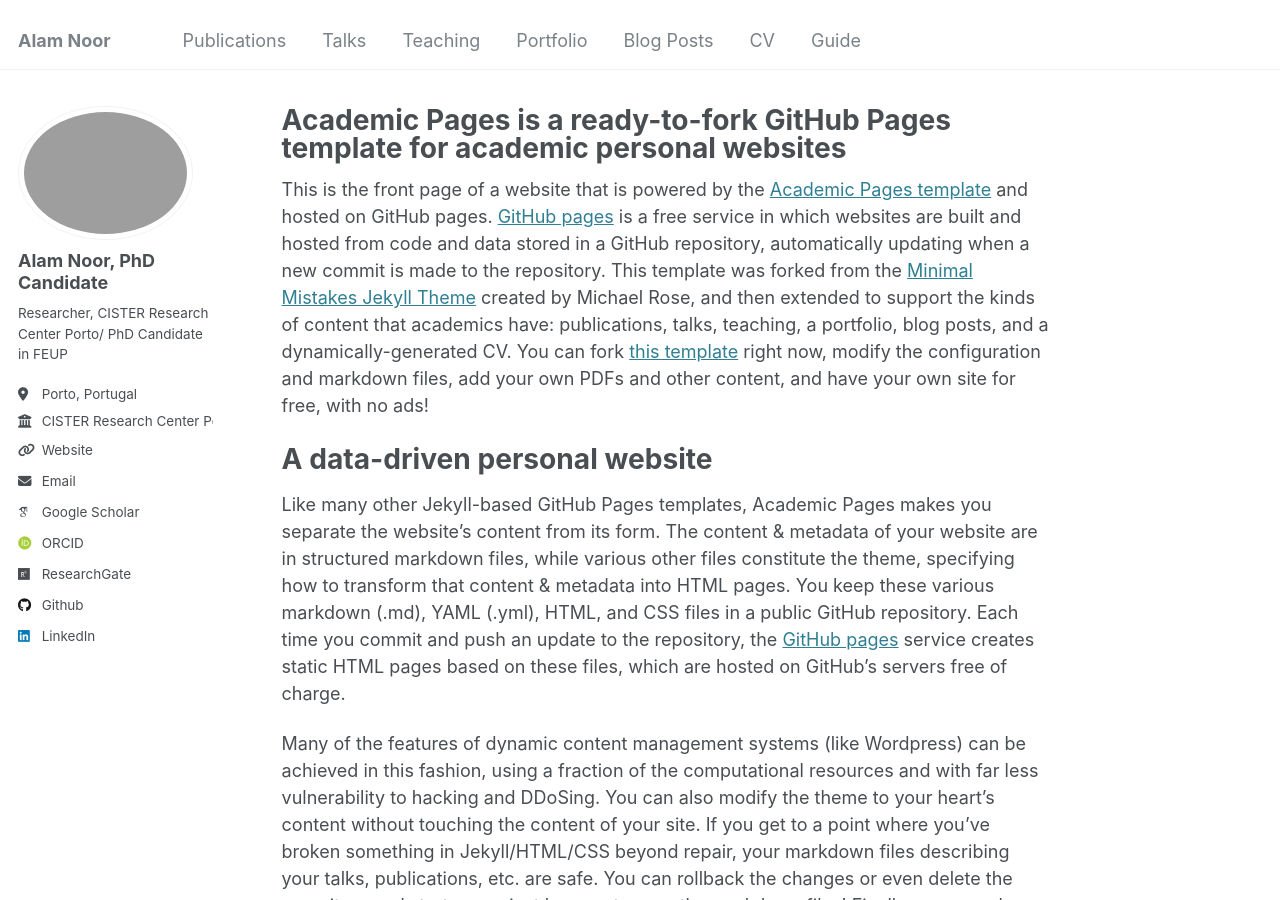
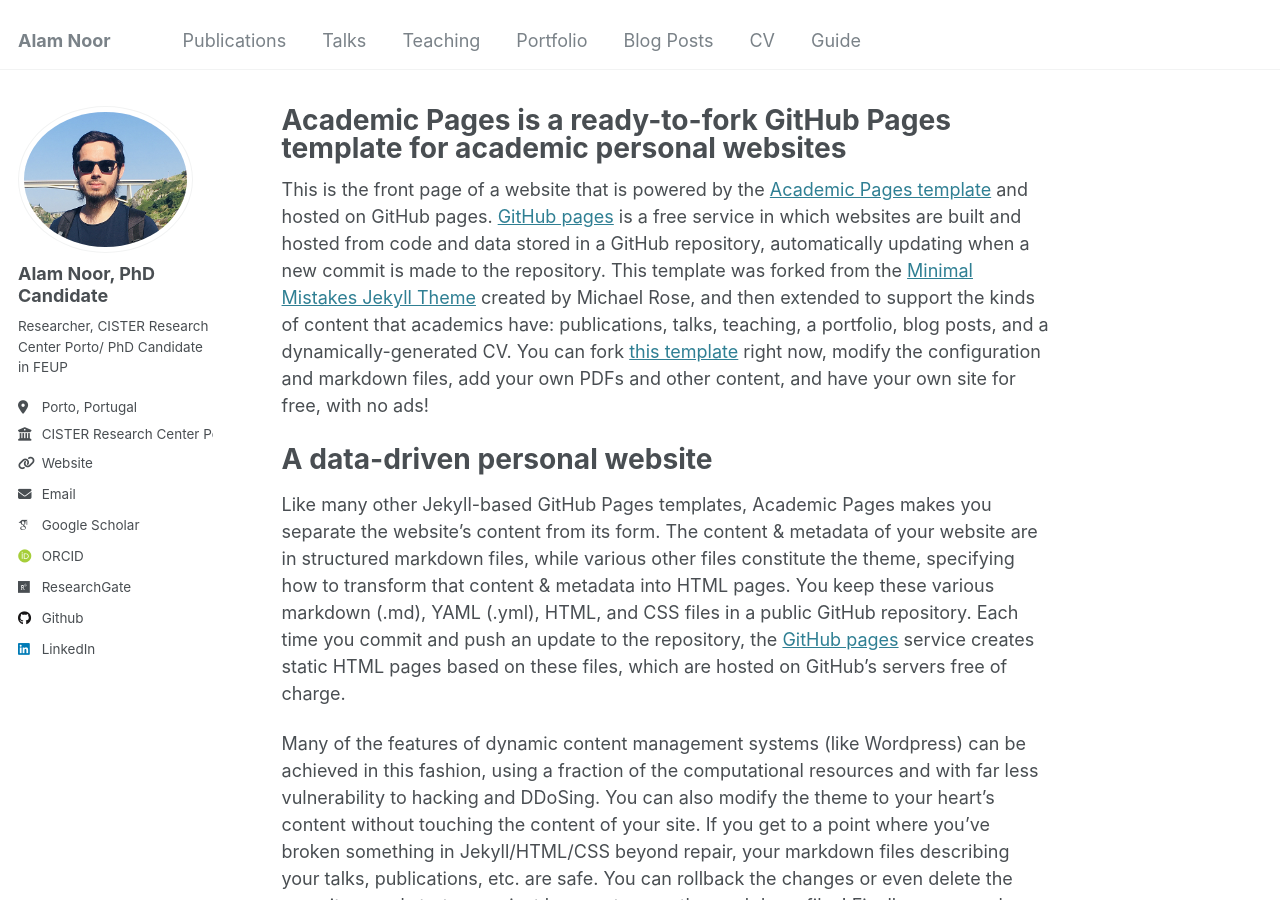
Before and after one commit to Alamnoor/alamnoor.github.io, a Jekyll site: the page built from _pages/about.md, in a window 1280 px wide and 900 px high. Built offline with Jekyll 4.4.1, drawn with Linux system fonts in a browser that asks for light colours; some web fonts are replaced.

Commit message:
Update _config.yml

```diff
--- a/_config.yml
+++ b/_config.yml
@@ -21,7 +21,7 @@ repository               : "academicpages/academicpages.github.io"
 #               Additional customization can be done by editing /_includes/author-profile.html
 author:
   # Biographic information
-  #avatar           : #"/images/aimage.png"
+  avatar           : "bio-photo.png"
   name             : "Alam Noor, PhD Candidate"
   pronouns         : # example: "she/her"
   bio              : "Researcher, CISTER Research Center Porto/ PhD Candidate in FEUP"
```
